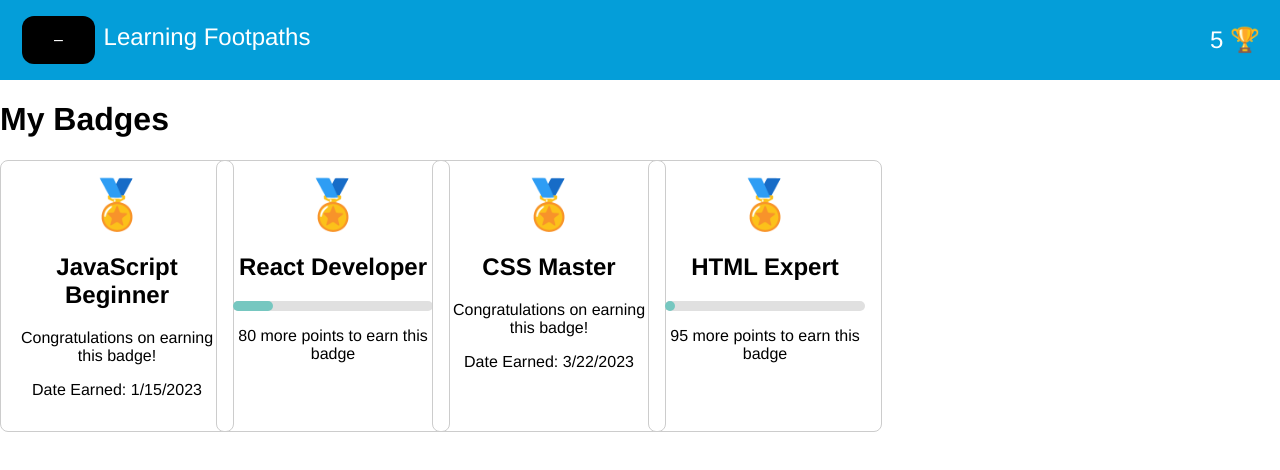
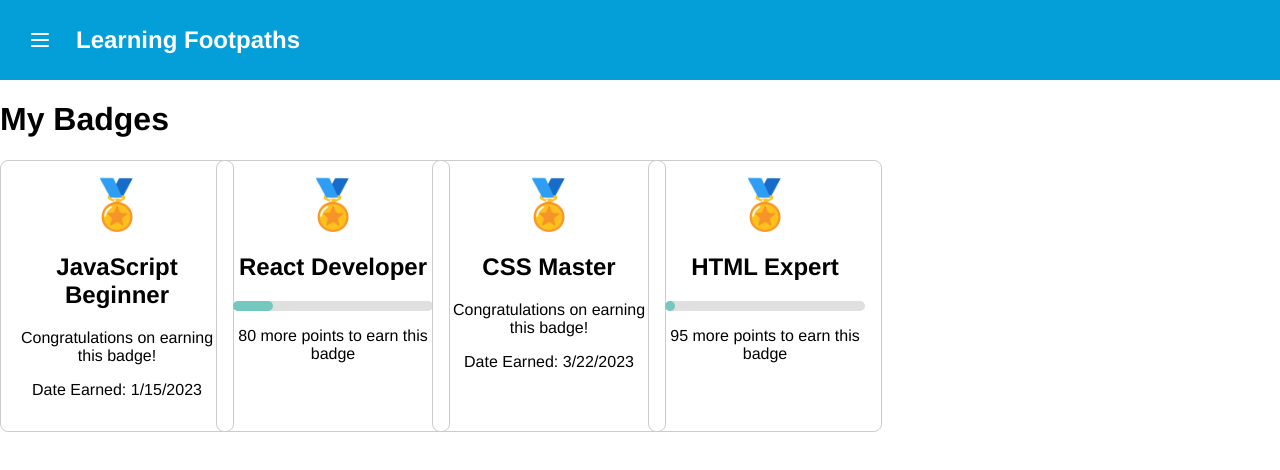
Before and after one commit to casscruzz/learning_footpaths, a React (Vite) app in the folder learning_footpaths_frontend/: page /badges in a window 1280 px wide. Shown: the top 470 px of the page. Built offline with nearby package versions, Linux system fonts and the light colour scheme; no server answers.

Commit message:
Header shows number of badges now

```diff
--- a/learning_footpaths_frontend/src/components/Header.jsx
+++ b/learning_footpaths_frontend/src/components/Header.jsx
@@ -1,16 +1,52 @@
+import React, { useState, useEffect } from "react";
+import axios from "axios";
 import styles from "../css/Header.module.css";
 import "../css/App.css";
+import { Menu } from "lucide-react";
+
 export default function Header() {
+  const [badgeCount, setBadgeCount] = useState(0);
+  const [isLoggedIn, setIsLoggedIn] = useState(false);
+
+  useEffect(() => {
+    const checkAuthAndBadges = async () => {
+      try {
+        // Check if user is logged in
+        const authResponse = await axios.get("http://localhost:8888/@me", {
+          withCredentials: true,
+        });
+        setIsLoggedIn(true);
+
+        // If logged in, get badge count
+        const badgeResponse = await axios.get(
+          "http://localhost:8888/api/user/badge-count",
+          { withCredentials: true }
+        );
+        setBadgeCount(badgeResponse.data.badge_count);
+      } catch (error) {
+        setIsLoggedIn(false);
+        setBadgeCount(0);
+      }
+    };
+
+    checkAuthAndBadges();
+  }, []);
+
   return (
-    <div className={styles.header}>
-      {" "}
-      {/*TODO: Make sure that this is not in the body so that it can span through the whole margin*/}
-      <div>
-        <button className={"button"}> – </button> Learning Footpaths{" "}
-        {/* TODO: Add Styling to this button, make it hamburger icon */}
+    <header className={styles.header}>
+      <div className={styles.leftSection}>
+        <button className={styles.menuButton}>
+          <Menu size={24} />
+        </button>
+        <h1 className={styles.title}>Learning Footpaths</h1>
       </div>
-      <div>5 🏆</div>
-      {/* <h1>This header is working! </h1> */}
-    </div>
+
+      {isLoggedIn && (
+        <div className={styles.badgeSection}>
+          <span className={styles.badgeCount}>{badgeCount}</span>
+          <span className={styles.trophy}>🏆</span>
+        </div>
+      )}
+    </header>
   );
 }
--- a/learning_footpaths_frontend/src/css/Header.module.css
+++ b/learning_footpaths_frontend/src/css/Header.module.css
@@ -8,6 +8,60 @@
   color: white;
   font-size: 24px;
   padding: 0 20px;
-  margin: 0; /* Remove margins */
-  /* box-shadow: 0 4px 8px rgba(0, 0, 0, 0.1); Add box shadow */
+  margin: 0;
 }
+
+.leftSection {
+  display: flex;
+  align-items: center;
+  gap: 16px; /* This creates space between the menu button and title */
+}
+
+.menuButton {
+  background: none;
+  border: none;
+  color: white;
+  padding: 8px;
+  cursor: pointer;
+  display: flex;
+  align-items: center;
+  justify-content: center;
+  min-width: 40px; /* Ensures consistent button width */
+}
+
+.title {
+  margin: 0;
+  font-size: 24px;
+  font-weight: 600;
+}
+
+.badgeSection {
+  display: flex;
+  align-items: center;
+  gap: 8px;
+  padding: 8px 16px;
+}
+
+.badgeSection:hover {
+  transform: scale(1.05);
+}
+
+.badgeCount {
+  color: white;
+  font-size: 20px;
+  font-weight: 600;
+}
+
+.trophy {
+  font-size: 24px;
+}
+
+@media (max-width: 600px) {
+  .header {
+    padding: 0 16px;
+  }
+
+  .title {
+    font-size: 20px;
+  }
+}
--- /dev/null
+++ b/package.json
@@ -0,0 +1,5 @@
+{
+  "dependencies": {
+    "lucide-react": "^0.468.0"
+  }
+}
```
Also changed, not shown: 2 other files (tests, documents, lock files or other folders).
